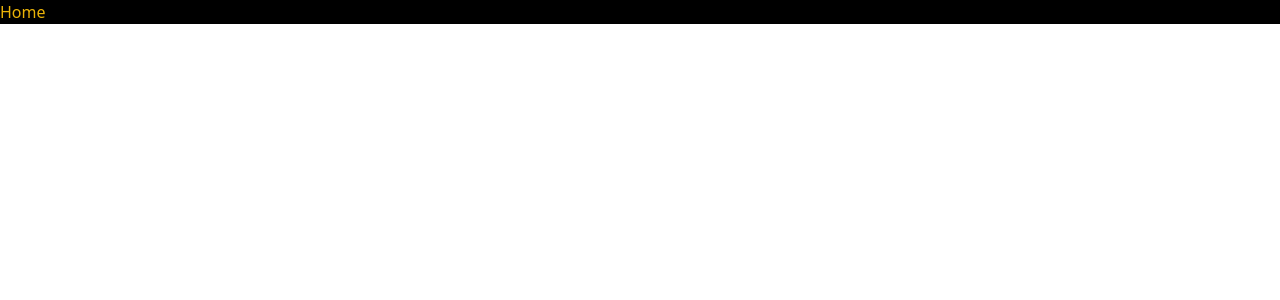
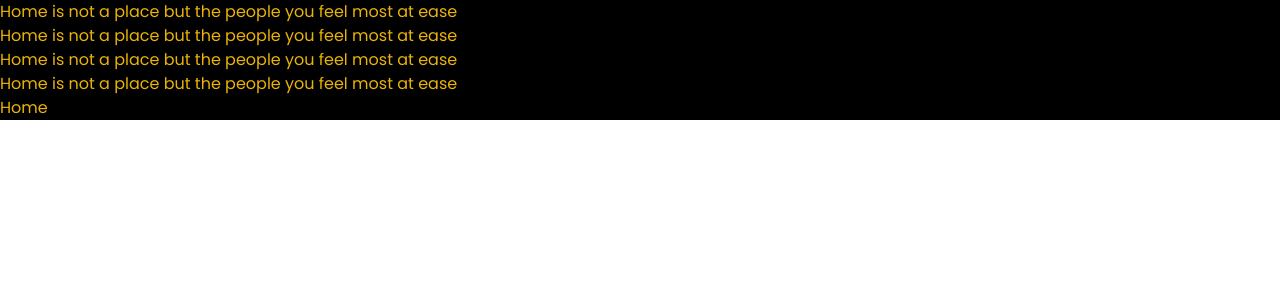
Before and after one commit to chochodev/Hacked-React, a React (Create React App) app: page / in a window 1280 px wide. Shown: the top 300 px of the page. Built offline with nearby package versions, Linux system fonts and the light colour scheme.

Commit message:
updating the setting up

```diff
--- a/public/index.html
+++ b/public/index.html
@@ -24,7 +24,7 @@
       work correctly both with client-side routing and a non-root public URL.
       Learn how to configure a non-root public URL by running `npm run build`.
     -->
-    <title>React App</title>
+    <title>/Hacked/</title>
   </head>
   <body>
     <noscript>You need to enable JavaScript to run this app.</noscript>
--- a/src/views/home/index.jsx
+++ b/src/views/home/index.jsx
@@ -2,7 +2,13 @@ import React from 'react';
 
 const Home = () => {
   return (
-    <div className='bg-black text-yellow-500'>Home</div>
+    <div className='bg-black text-yellow-500 font-poppins'>
+      <p className="font-poppins">Home is not a place but the people you feel most at ease</p>
+      <p className="font-poppins">Home is not a place but the people you feel most at ease</p>
+      <p className="font-poppins">Home is not a place but the people you feel most at ease</p>
+      <p className="font-poppins">Home is not a place but the people you feel most at ease</p>
+      <p className="font-poppins">Home</p>
+    </div>
   )
 }
 
--- a/tailwind.config.js
+++ b/tailwind.config.js
@@ -1,5 +1,4 @@
 /** @type {import('tailwindcss').Config} */
-// @import url('https://fonts.googleapis.com/css2?family=Fira+Code&family=Inter&family=Poppins&family=Russo+One&family=Source+Code+Pro&display=swap');
 
 module.exports = {
   content: [
```
